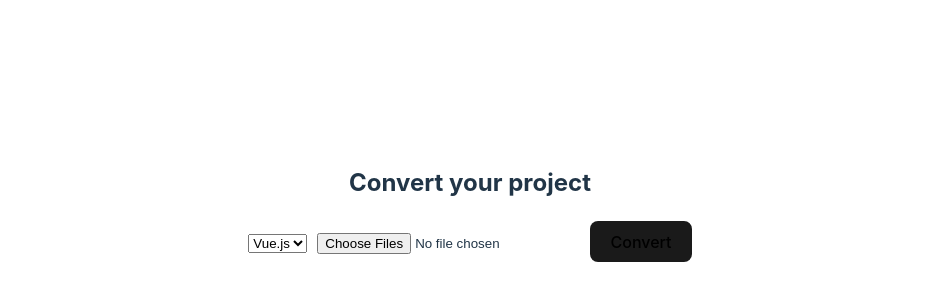
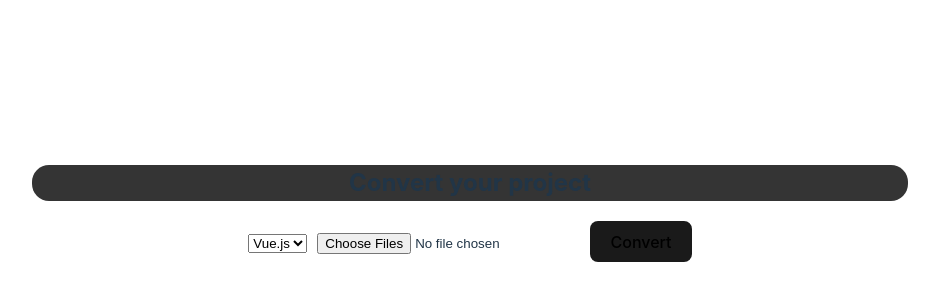
Before and after one commit to Micha361/framework-converter, a Vue app: page / in a window 1280 px wide. Shown: the part 46-346 px from the top of the page, without its empty margins (170-1109 px from the left). Built offline with nearby package versions, Linux system fonts and the light colour scheme.

Commit message:
enhance vue title

```diff
--- a/src/views/home.vue
+++ b/src/views/home.vue
@@ -37,7 +37,9 @@ export default {
 
 <template>
   <div>
-    <h2>Convert your project</h2>
+    <div class="title-container">
+    <h2 class="title">Convert your project</h2>
+  </div>
     <select v-model="selectedFramework">
       <option value="vue">Vue.js</option>
     </select>
@@ -50,8 +52,17 @@ export default {
 </template>
 
 <style>
-h2 {
+.title {
   margin-top: 100px;
+}
+
+.title-container {
+  justify-content: center;
+  background-color: #343434;
+  margin: auto 0;
+  margin-left: 170px;
+  margin-right: 170px;
+  border-radius: 17px;
 }
 
 .convertbtn {
```
